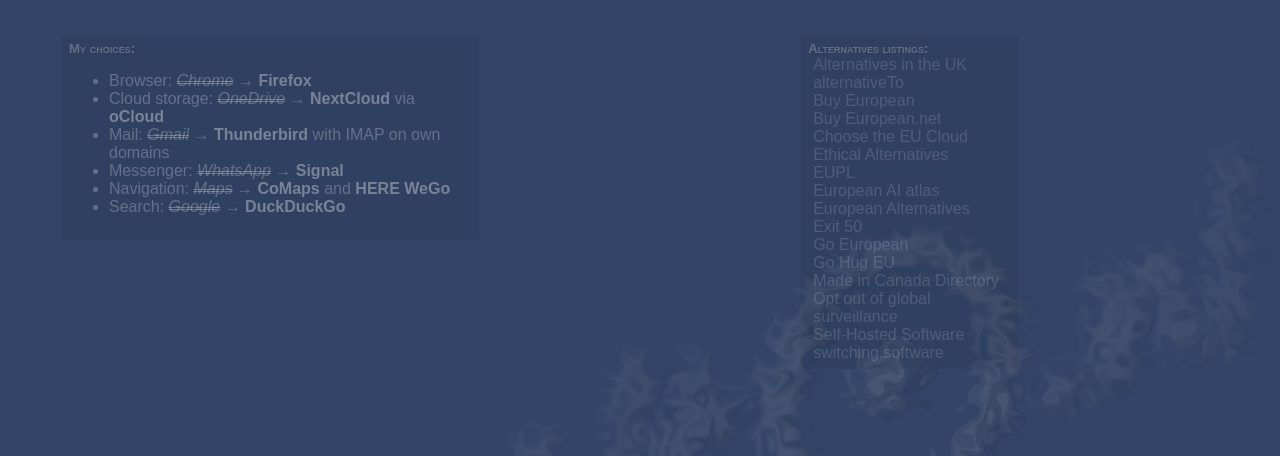
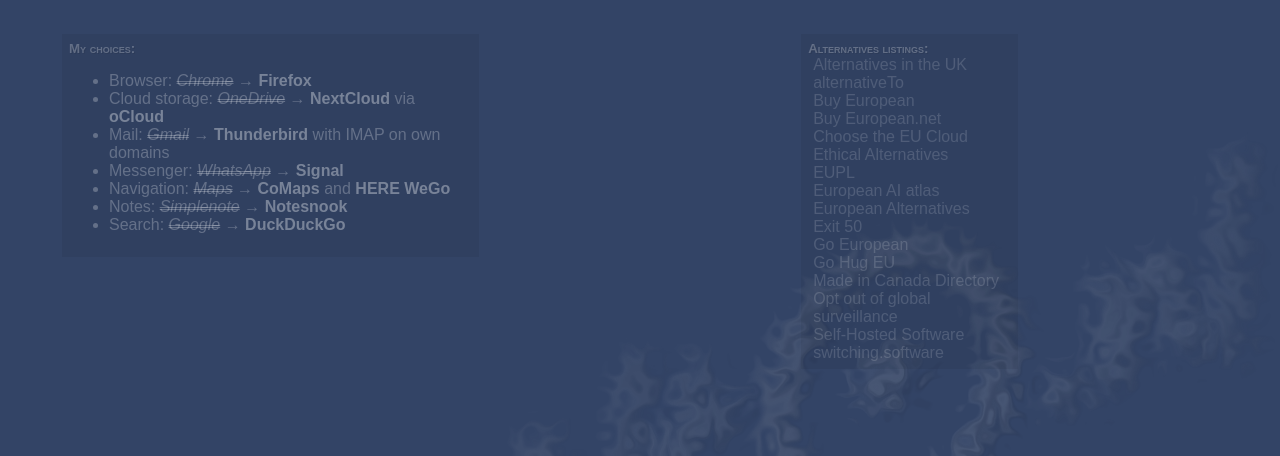
Before and after one commit to brownhamer/alt0.nl, a PHP site: page /alternatives.php in a window 1280 px wide. Shown: the part 157-613 px from the top of the page. Run offline with PHP 8.4, Linux system fonts and the light colour scheme.

Commit message:
Added Notesnook

```diff
--- a/alternatives.php
+++ b/alternatives.php
@@ -19,6 +19,7 @@ startHtmlPage('Alt0.nl &rarr; Alternatives');
   <li>Mail: <span class="del">Gmail</span> &rarr; <a href="https://www.thunderbird.net/">Thunderbird</a> with IMAP on own domains</li>
   <li>Messenger: <span class="del">WhatsApp</span> &rarr; <a href="https://signal.org/">Signal</a></li>
   <li>Navigation: <span class="del">Maps</span> &rarr; <a href="https://www.comaps.app/">CoMaps</a> and <a href="https://wego.here.com/">HERE WeGo</a></li>
+  <li>Notes: <span class="del">Simplenote</span> &rarr; <a href="https://notesnook.com/">Notesnook</a></li>
   <li>Search: <span class="del">Google</span> &rarr; <a href="https://start.duckduckgo.com/">DuckDuckGo</a></li>
 </ul>
 </div>
```
